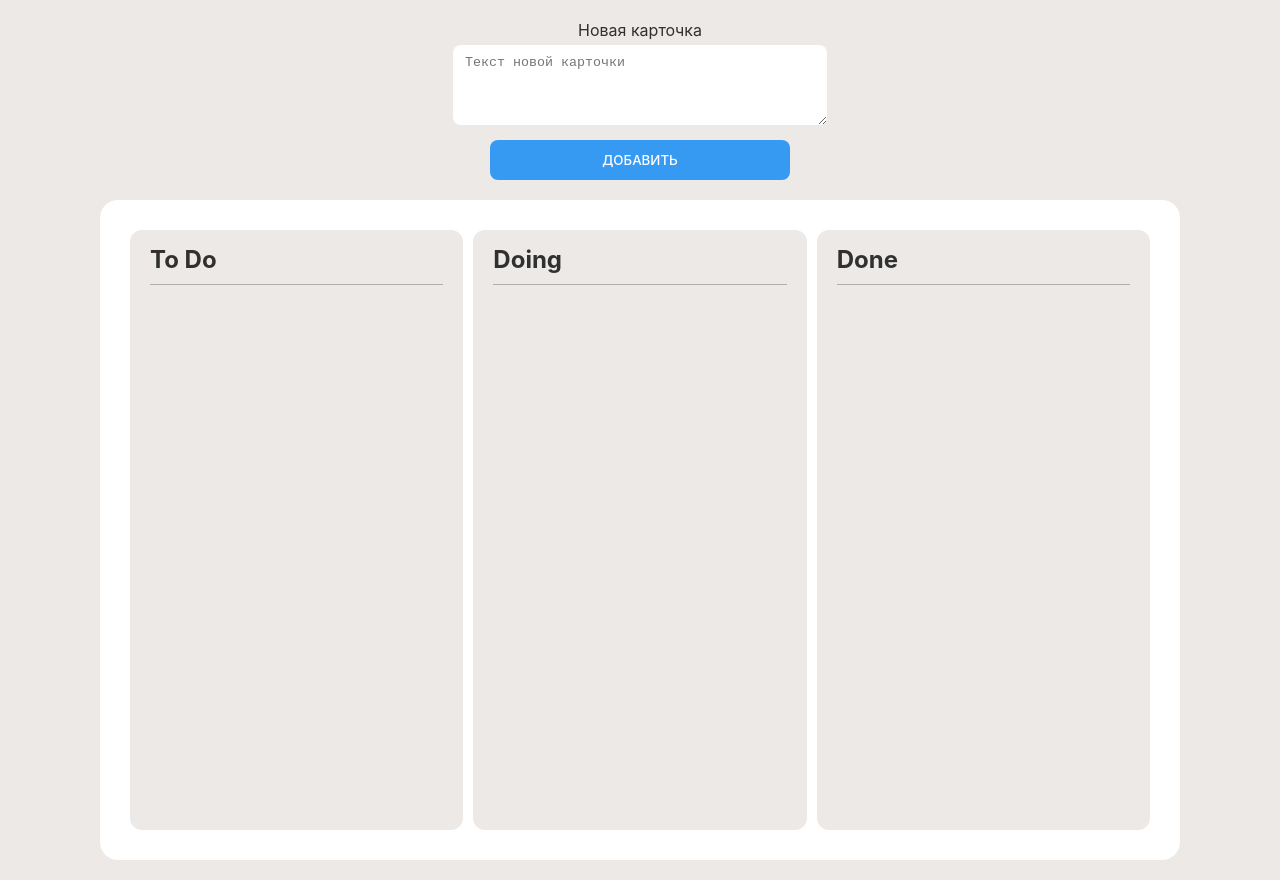
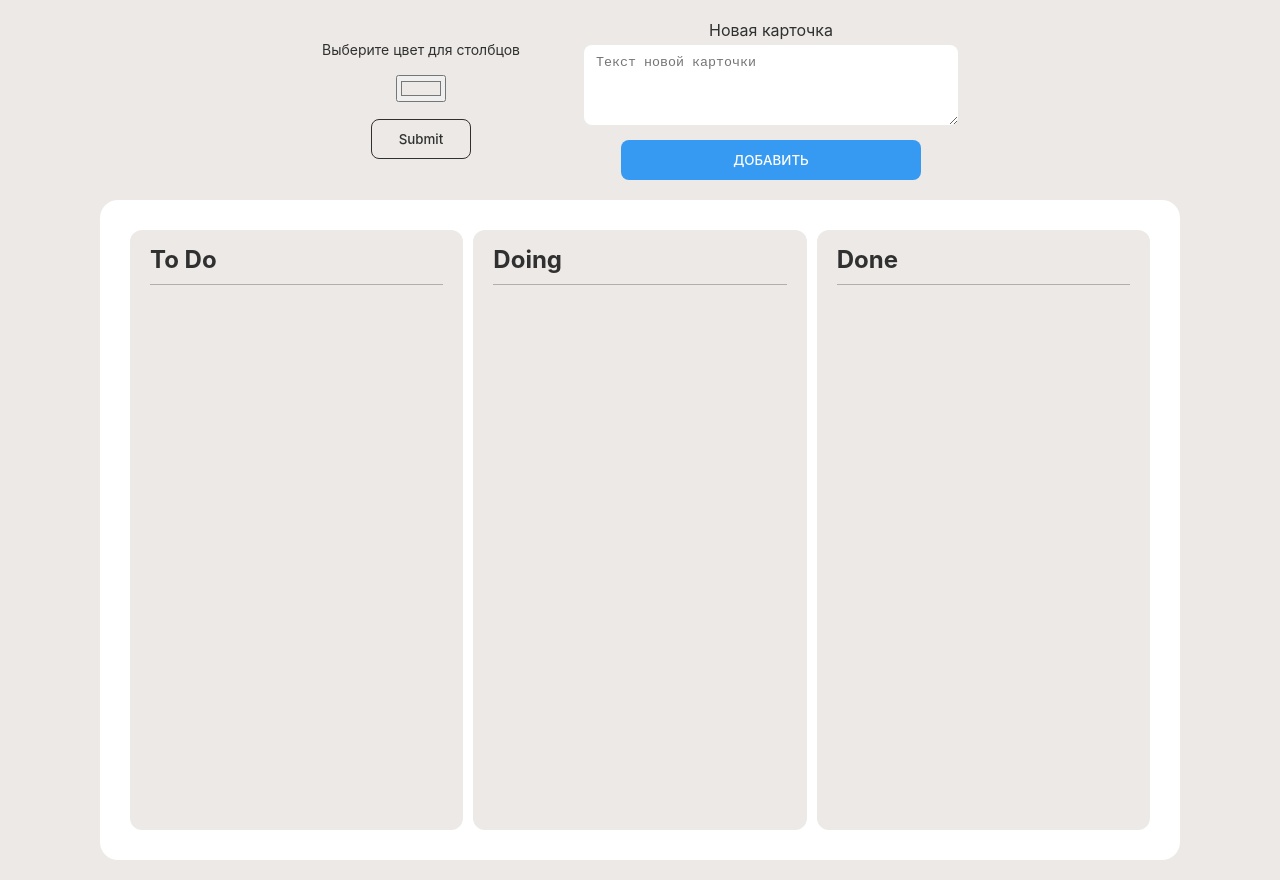
Before and after one commit to khajimatov/intern, a plain HTML site: page todo-app/index.html in a window 1280 px wide. Drawn offline with Linux system fonts and the light colour scheme.

Commit message:
Created theme picker

```diff
--- a/todo-app/index.html
+++ b/todo-app/index.html
@@ -11,12 +11,23 @@
 </head>
 
 <body>
-    <div class="addCardForm">
-        <label for="addCardText" class="newTaskTitle">Новая карточка</label>
-        <textarea name="addCardText" class="addCardText" id="addCardText" placeholder="Текст новой карточки"></textarea>
-        <p style="color:#c20000;display: none;font-size: 14px;" class="warning">Введите текст нового задания</p>
-        <button class="addCardButton" id="addCardButton">ДОБАВИТЬ</button>
+    <div class="controls">
+        <div class="theme-picker">
+            <div>
+                <label for="themecolor">Выберите цвет для столбцов</label><br><br>
+                <input type="color" id="themecolor" name="themecolor" value="#ECE9E6"><br><br>
+                <input type="submit" id="colorButton">
+            </div>
+        </div>
+        <div class="addCardForm">
+            <label for="addCardText" class="newTaskTitle">Новая карточка</label>
+            <textarea name="addCardText" class="addCardText" id="addCardText"
+                placeholder="Текст новой карточки"></textarea>
+            <p style="color:#c20000;display: none;font-size: 14px;" class="warning">Введите текст нового задания</p>
+            <button class="addCardButton" id="addCardButton">ДОБАВИТЬ</button>
+        </div>
     </div>
+
     <div class="wrapper">
         <div class="task-column">
             <h2>To Do</h2>
--- a/todo-app/main.css
+++ b/todo-app/main.css
@@ -16,11 +16,43 @@ hr {
     margin: 10px 0px 0px;
 }
 
-.addCardForm {
+.controls {
     margin-left: auto;
     margin-right: auto;
-    width: fit-content;
-    padding-top: 20px;
+    width: 700px;
+    display: flex;
+    justify-content: space-around;
+}
+
+.theme-picker {
+    margin-top: 20px;
+    color: #303030;
+    font-size: 14px;
+    display: flex;
+    justify-content: center;
+    align-items: center;
+    text-align: center;
+}
+
+#favcolor {
+    min-width: 90px;
+}
+
+#colorButton {
+    text-align: center;
+    width: 100px;
+    border-radius: 8px;
+    height: 40px;
+    border: 1px solid #303030;
+    color: #303030;
+    background-color: #ECE9E6;
+    font-family: 'Inter';
+    font-weight: 500;
+    cursor: pointer;
+}
+
+.addCardForm {
+    margin-top: 20px;
     text-align: center;
 }
 
@@ -89,11 +121,17 @@ hr {
 
 
 .card {
+    cursor: grab;
     margin-top: 15px;
     max-width: 380px;
     padding: 16px 20px;
     border-radius: 8px;
 }
+
+/*
+.card:focus {
+    cursor: grabbing;
+} */
 
 .cardText {
     font-weight: 500;
--- a/todo-app/main.js
+++ b/todo-app/main.js
@@ -1,4 +1,6 @@
 window.onload = function () {
+    let themeColor = localStorage.getItem('themeColor');
+    document.querySelectorAll('.task-column').forEach(el => el.style.backgroundColor = themeColor);
     const TODO = "todo";
     const DOING = "doing";
     const DONE = "done";
@@ -165,4 +167,9 @@ window.onload = function () {
             renderCards();
         }
     })
+    document.querySelector('#colorButton').onclick = () => {
+        let themeColor = document.getElementById('themecolor').value;
+        document.querySelectorAll('.task-column').forEach(el => el.style.backgroundColor = themeColor);
+        localStorage.setItem('themeColor', themeColor);
+    };
 }
```
